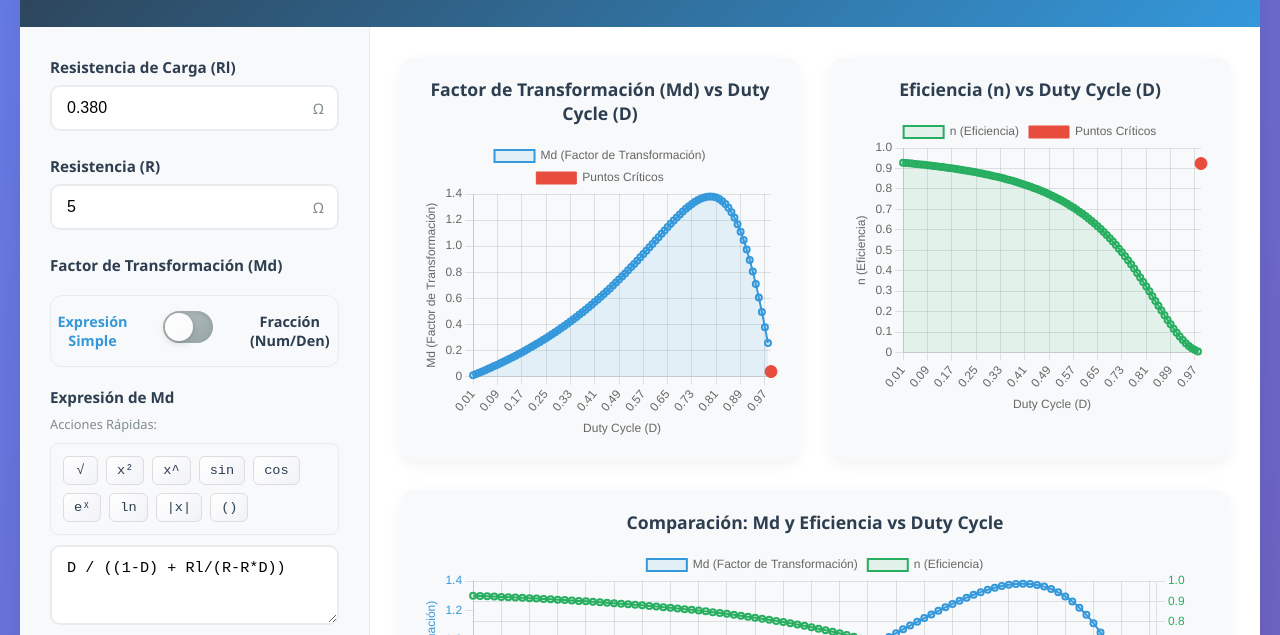
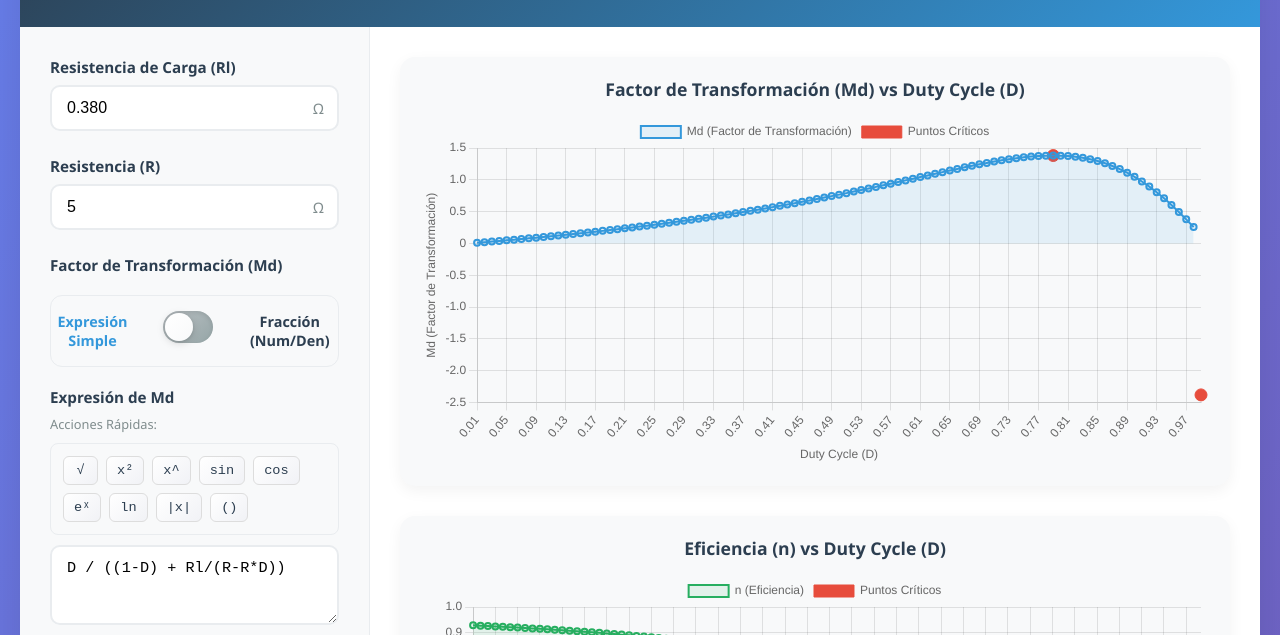
Before and after one commit to JoseDFabra/calculadora-ciclo-trabajo, a plain HTML site: page power_electronics_analyzer.html in a window 1280 px wide. Shown: the part 142-777 px from the top of the page. Drawn offline with nearby package versions, Linux system fonts and the light colour scheme.

Commit message:
Refactor layout and improve chart rendering in power electronics analyzer. Changed charts grid from grid to flex layout, adjusted chart container height, and updated critical points calculations to use MATLAB formulas. Enhanced chart data handling for better efficiency representation.

```diff
--- a/power_electronics_analyzer.html
+++ b/power_electronics_analyzer.html
@@ -168,8 +168,8 @@
         }
 
         .charts-grid {
-            display: grid;
-            grid-template-columns: 1fr 1fr;
+            display: flex;
+            flex-direction: column;
             gap: 30px;
             margin-bottom: 30px;
         }
@@ -190,12 +190,11 @@
 
         .chart-container {
             position: relative;
-            height: 300px;
-        }
-
-        .combined-chart {
-            grid-column: 1 / -1;
-            height: 400px;
+            height: 350px;
+        }
+
+        .full-width {
+            width: 100%;
         }
 
         .loading {
@@ -224,10 +223,6 @@
 
         @media (max-width: 1024px) {
             .main-content {
-                grid-template-columns: 1fr;
-            }
-
-            .charts-grid {
                 grid-template-columns: 1fr;
             }
         }
@@ -662,21 +657,21 @@
                 <div class="loading" id="charts-loading">Generando gráficas...</div>
 
                 <div class="charts-grid" id="charts-grid" style="display: none;">
-                    <div class="chart-wrapper">
+                    <div class="chart-wrapper full-width">
                         <h3>Factor de Transformación (Md) vs Duty Cycle (D)</h3>
                         <div class="chart-container">
                             <canvas id="md-chart"></canvas>
                         </div>
                     </div>
 
-                    <div class="chart-wrapper">
+                    <div class="chart-wrapper full-width">
                         <h3>Eficiencia (n) vs Duty Cycle (D)</h3>
                         <div class="chart-container">
                             <canvas id="efficiency-chart"></canvas>
                         </div>
                     </div>
 
-                    <div class="chart-wrapper combined-chart">
+                    <div class="chart-wrapper full-width">
                         <h3>Comparación: Md y Eficiencia vs Duty Cycle</h3>
                         <div class="chart-container">
                             <canvas id="combined-chart"></canvas>
@@ -867,21 +862,19 @@
         // Función para calcular puntos críticos analíticamente para la expresión por defecto
         function calculateAnalyticalCriticalPoints(Rl, R) {
             // Para la expresión Md = D / ((1-D) + Rl/(R-R*D))
-            // La derivada correcta (calculada simbólicamente) es compleja
-            // Vamos a usar la fórmula exacta que produce MATLAB
-
-            // Según el análisis de la derivada simbólica de MATLAB, los puntos críticos son:
-            // D = (R ± √(R² - R*Rl)) / R
-
-            const discriminant = R * R - R * Rl;
+            // Según el código MATLAB, las fórmulas exactas son:
+            // D1 = (R + Rl + sqrt(Rl * (R + Rl))) / R  (Raíz positiva)
+            // D2 = (R + Rl - sqrt(Rl * (R + Rl))) / R  (Raíz negativa)
+
+            const discriminant = Rl * (R + Rl);
 
             const criticalPoints = [];
             const allPoints = [];
 
             if (discriminant >= 0) {
                 const sqrtDiscriminant = Math.sqrt(discriminant);
-                const D1 = (R + sqrtDiscriminant) / R;
-                const D2 = (R - sqrtDiscriminant) / R;
+                const D1 = (R + Rl + sqrtDiscriminant) / R;  // Raíz positiva
+                const D2 = (R + Rl - sqrtDiscriminant) / R;  // Raíz negativa
 
                 // Calcular Md para ambos puntos
                 const calculateMdDirect = (D) => {
@@ -889,20 +882,26 @@
                     return D / ((1 - D) + Rl / (R - R * D));
                 };
 
+                // Calcular eficiencia directamente para ambos puntos
+                const calculateEfficiencyDirect = (D) => {
+                    if (Math.abs(R * D - R) < 1e-10) return null;
+                    return (1 - D) / ((1 - D) + Rl / (R - R * D));
+                };
+
                 // Procesar D1
                 const md1 = calculateMdDirect(D1);
+                const eff1 = calculateEfficiencyDirect(D1);
                 if (md1 !== null && !isNaN(md1) && isFinite(md1)) {
                     const inRange1 = D1 > 0 && D1 < 1;
                     allPoints.push({
                         D: D1,
                         Md: md1,
-                        efficiency: null,
+                        efficiency: eff1,
                         type: 'D1 (Raíz positiva)',
                         inRange: inRange1
                     });
 
                     if (inRange1) {
-                        const eff1 = calculateEfficiency(D1, Rl, R);
                         criticalPoints.push({
                             D: D1,
                             Md: md1,
@@ -914,18 +913,18 @@
 
                 // Procesar D2
                 const md2 = calculateMdDirect(D2);
+                const eff2 = calculateEfficiencyDirect(D2);
                 if (md2 !== null && !isNaN(md2) && isFinite(md2)) {
                     const inRange2 = D2 > 0 && D2 < 1;
                     allPoints.push({
                         D: D2,
                         Md: md2,
-                        efficiency: null,
+                        efficiency: eff2,
                         type: 'D2 (Raíz negativa)',
                         inRange: inRange2
                     });
 
                     if (inRange2) {
-                        const eff2 = calculateEfficiency(D2, Rl, R);
                         criticalPoints.push({
                             D: D2,
                             Md: md2,
@@ -1083,15 +1082,18 @@
                 const criticalPoints = criticalPointsResult.validPoints || criticalPointsResult;
                 const allCriticalPoints = criticalPointsResult.allPoints || criticalPointsResult;
 
+
                 // Actualizar resultados
                 updateCriticalPointsDisplay(criticalPoints, allCriticalPoints);
 
                 // Mostrar información de depuración
                 updateDebugInfo(Rl, R, criticalPointsResult);
 
-                // Crear gráficas
+                // Crear gráficas - usar TODOS los puntos críticos para las gráficas
                 setTimeout(() => {
-                    createCharts(DValues, MdValues, efficiencyValues, criticalPoints);
+                    // Para las gráficas, mostrar todos los puntos críticos (incluso fuera de rango)
+                    const allPointsForCharts = allCriticalPoints.length > 0 ? allCriticalPoints : criticalPoints;
+                    createCharts(DValues, MdValues, efficiencyValues, allPointsForCharts);
                     document.getElementById('charts-loading').classList.remove('show');
                     document.getElementById('charts-grid').style.display = 'grid';
                 }, 500);
@@ -1166,20 +1168,20 @@
             debugHtml += `Rl = ${Rl}<br>`;
             debugHtml += `R = ${R}<br><br>`;
 
-            // Calcular usando la fórmula simplificada
-            const discriminant = R * R - R * Rl;
-
-            debugHtml += `<strong>Fórmula simplificada D = (R ± √(R² - R*Rl)) / R:</strong><br>`;
-            debugHtml += `Discriminante = R² - R*Rl = ${R}² - ${R}*${Rl} = ${discriminant.toFixed(6)}<br><br>`;
+            // Calcular usando la fórmula correcta de MATLAB
+            const discriminant = Rl * (R + Rl);
+
+            debugHtml += `<strong>Fórmula de MATLAB D = (R + Rl ± √(Rl*(R + Rl))) / R:</strong><br>`;
+            debugHtml += `Discriminante = Rl*(R + Rl) = ${Rl}*(${R} + ${Rl}) = ${discriminant.toFixed(6)}<br><br>`;
 
             if (discriminant >= 0) {
                 const sqrtDiscriminant = Math.sqrt(discriminant);
-                const D1 = (R + sqrtDiscriminant) / R;
-                const D2 = (R - sqrtDiscriminant) / R;
+                const D1 = (R + Rl + sqrtDiscriminant) / R;
+                const D2 = (R + Rl - sqrtDiscriminant) / R;
 
                 debugHtml += `<strong>Raíces calculadas:</strong><br>`;
-                debugHtml += `D1 = (R + √discriminante) / R = ${D1.toFixed(6)}<br>`;
-                debugHtml += `D2 = (R - √discriminante) / R = ${D2.toFixed(6)}<br><br>`;
+                debugHtml += `D1 = (R + Rl + √discriminante) / R = ${D1.toFixed(6)}<br>`;
+                debugHtml += `D2 = (R + Rl - √discriminante) / R = ${D2.toFixed(6)}<br><br>`;
 
                 // Calcular Md para verificación
                 const calculateMdDirect = (D) => {
@@ -1259,7 +1261,7 @@
                     }, {
                         label: 'Puntos Críticos',
                         data: criticalPoints.map(p => ({
-                            x: (p.D * 100).toFixed(0),
+                            x: p.D.toFixed(2),
                             y: p.Md
                         })),
                         backgroundColor: '#e74c3c',
@@ -1301,7 +1303,7 @@
                     }, {
                         label: 'Puntos Críticos',
                         data: criticalPoints.map(p => ({
-                            x: (p.D * 100).toFixed(0),
+                            x: p.D.toFixed(2),
                             y: p.efficiency
                         })),
                         backgroundColor: '#e74c3c',
@@ -1348,6 +1350,30 @@
                         borderWidth: 2,
                         yAxisID: 'y1',
                         tension: 0.4
+                    }, {
+                        label: 'Puntos Críticos Md',
+                        data: criticalPoints.map(p => ({
+                            x: p.D.toFixed(2),
+                            y: p.Md
+                        })),
+                        backgroundColor: '#e74c3c',
+                        borderColor: '#e74c3c',
+                        type: 'scatter',
+                        pointRadius: 6,
+                        pointHoverRadius: 8,
+                        yAxisID: 'y'
+                    }, {
+                        label: 'Puntos Críticos n',
+                        data: criticalPoints.map(p => ({
+                            x: p.D.toFixed(2),
+                            y: p.efficiency
+                        })),
+                        backgroundColor: '#9b59b6',
+                        borderColor: '#9b59b6',
+                        type: 'scatter',
+                        pointRadius: 6,
+                        pointHoverRadius: 8,
+                        yAxisID: 'y1'
                     }]
                 },
                 options: {
```
